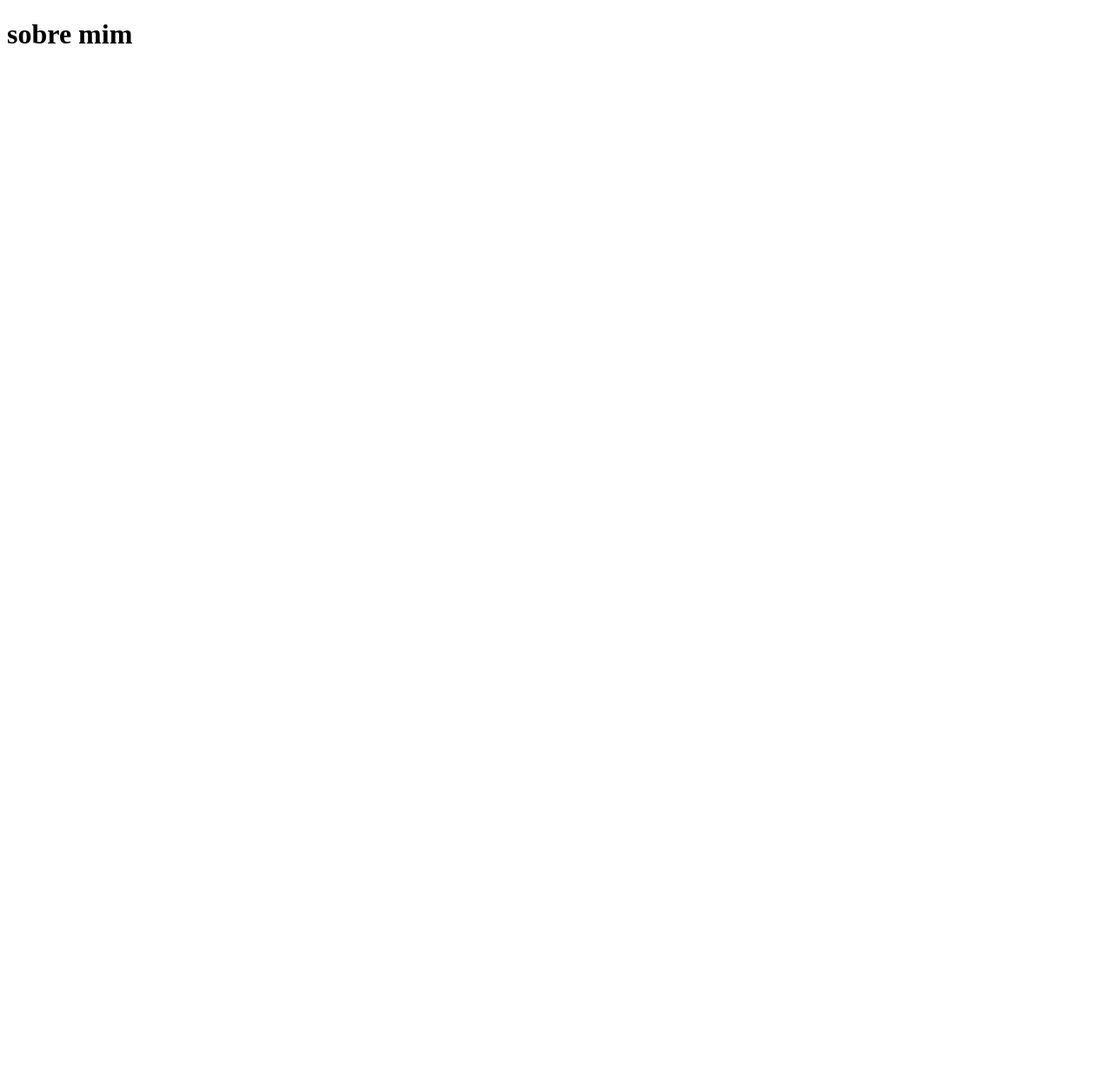
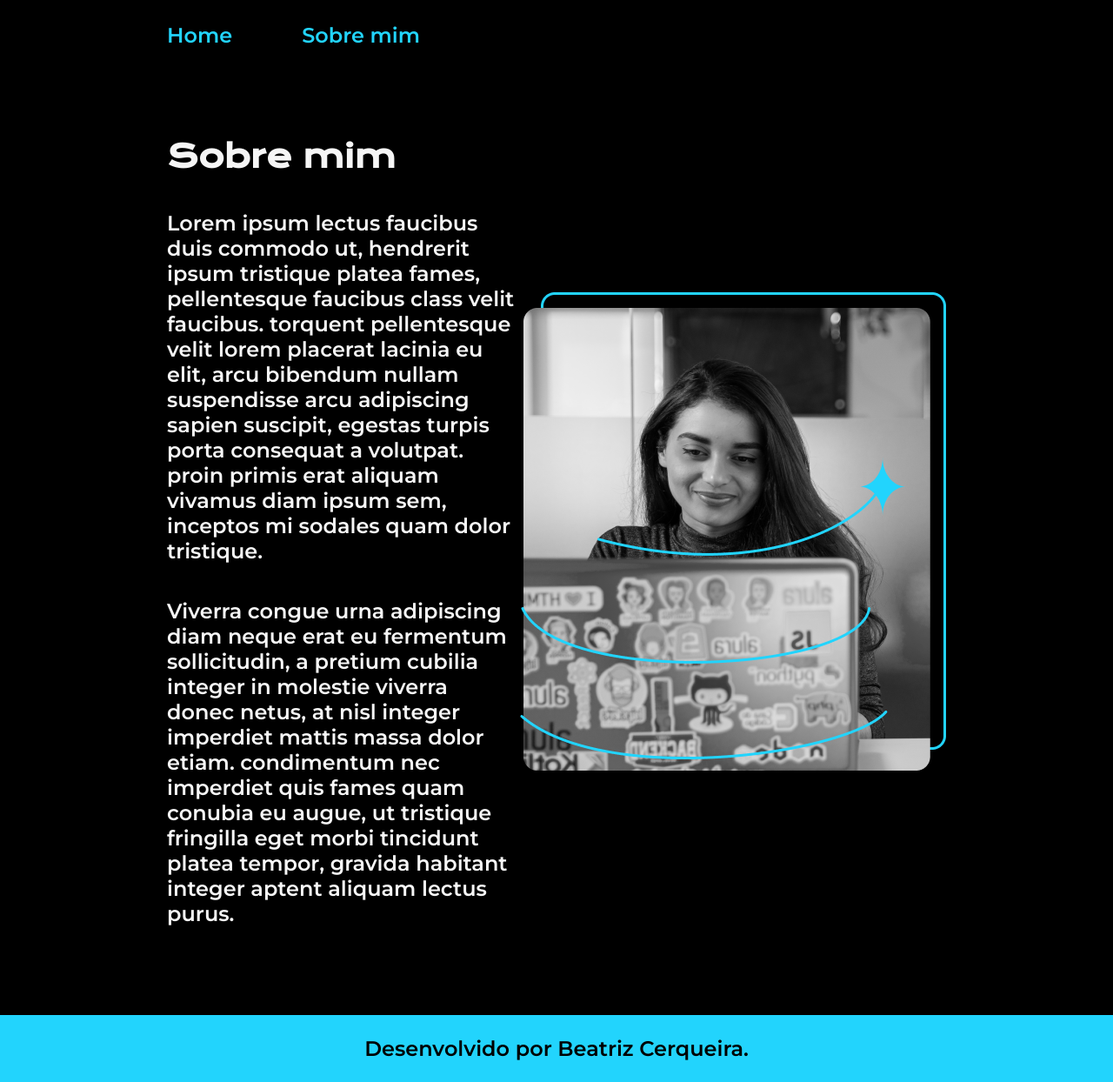
Before and after one commit to Binatriz/estudo-classes-posicionamento, a plain HTML site: page about.html in a window 1280 px wide. Shown: the whole page at 87% size. Before the commit the page ends 800 px from the top, so only its background shows below. Drawn offline with nearby package versions, Linux system fonts and the light colour scheme.

Commit message:
adicionado variaveis

```diff
--- a/about.html
+++ b/about.html
@@ -4,8 +4,31 @@
     <meta charset="UTF-8">
     <meta name="viewport" content="width=device-width, initial-scale=1.0">
     <title>Sobre mim</title>
+    <link rel="stylesheet" href="./styles/style.css">
 </head>
 <body>
-    <h1>sobre mim</h1>
+    <header class="cabecalho">
+        <nav class="cabecalho__menu">
+            <a class="cabecalho__menu__link" href="index.html">Home</a>
+            <a class="cabecalho__menu__link" href="about.html">Sobre mim</a>
+        </nav>
+    </header>
+
+    <main class="apresentacao">
+        <section class="apresentacao__conteudo">
+            <h1 class="apresentacao__conteudo__titulo">Sobre mim</h1>
+            <p class="apresentacao__conteudo__texto">Lorem ipsum lectus faucibus duis commodo ut, hendrerit ipsum tristique platea fames, pellentesque faucibus class velit faucibus. torquent
+                pellentesque velit lorem placerat lacinia eu elit, arcu bibendum nullam suspendisse arcu adipiscing sapien suscipit, egestas turpis porta
+                consequat a volutpat. proin primis erat aliquam vivamus diam ipsum sem, inceptos mi sodales quam dolor tristique.</p>
+            <p class="apresentacao__conteudo__texto">Viverra congue urna adipiscing diam neque erat eu fermentum sollicitudin, a pretium cubilia integer in molestie viverra donec netus, at nisl integer
+                imperdiet mattis massa dolor etiam. condimentum nec imperdiet quis fames quam conubia eu augue, ut tristique fringilla eget morbi tincidunt platea
+                tempor, gravida habitant integer aptent aliquam lectus purus.</p>
+        </section>
+        <img src="./assets/Imagem.png" alt="Foto da Joana Santos programando">
+    </main>
+
+    <footer class="rodape">
+        <p>Desenvolvido por Beatriz Cerqueira.</p>
+    </footer>
 </body>
 </html>
--- a/styles/style.css
+++ b/styles/style.css
@@ -1,4 +1,14 @@
 @import url('https://fonts.googleapis.com/css2?family=Krona+One&family=Montserrat:ital,wght@0,600;1,600&family=Poppins:ital,wght@0,100;0,200;0,300;0,400;0,500;0,600;0,700;0,800;0,900;1,100;1,200;1,300;1,400;1,500;1,600;1,700;1,800;1,900&display=swap');
+
+:root {
+    --cor-principal: #000000;
+    --cor-secundaria: #F6F6F6;
+    --cor-terciaria: #22D4FD;
+    --cor-hover: #272727;
+
+    --font-principal: 'Krona One', sans-serif;
+    --font-secundaria: 'Montserrat', sans-serif;
+}
 
 * {
     margin: 0;
@@ -7,24 +17,24 @@
 
 body {
     box-sizing: border-box;
-    background-color: #000000;
-    color: #F6F6F6;
+    background-color: var(--cor-principal);
+    color: var(--cor-secundaria);
 }
 
-.cabecalho{
+.cabecalho {
     padding: 2% 0 0 15%;
 }
 
-.cabecalho__menu{
+.cabecalho__menu {
     display: flex;
     gap: 80px;
 }
 
-.cabecalho__menu__link{
-    font-family: 'Montserrat', sans-serif;
+.cabecalho__menu__link {
+    font-family: var(--font-secundaria);
     font-size: 24px;
     font-weight: 600;
-    color: #22D4FD;
+    color: var(--cor-terciaria);
     text-decoration: none;
 }
 
@@ -44,16 +54,16 @@ body {
 
 .apresentacao__conteudo__titulo {
     font-size: 36px;
-    font-family: "Krona One", sans-serif;
+    font-family: var(--font-principal);
 }
 
 .titulo-destaque {
-    color: #22D4FD;
+    color: var(--cor-terciaria);
 }
 
 .apresentacao__conteudo__texto {
     font-size: 24px;
-    font-family: 'Montserrat', sans-serif;
+    font-family: var(--font-secundaria);
 }
 
 .apresentacao__links {
@@ -65,7 +75,7 @@ body {
 }
 
 .apresentacao__links__subtitulo {
-    font-family: 'Krona One', sans-serif;
+    font-family: var(--font-principal);
     font-weight: 400;
     font-size: 24px;
 }
@@ -80,21 +90,20 @@ body {
     font-size: 24px;
     padding: 21.5px 0;
     text-decoration: none;
-    color: #000000;
-    font-family: 'Montserrat', sans-serif;
-    color: #F6F6F6;
-    border: 2px solid #22D4FD;
+    font-family: var(--font-secundaria);
+    color: var(--cor-secundaria);
+    border: 2px solid var(--cor-terciaria);
 }
 
 .apresentacao__links__link:hover {
-    background-color: #272727;
+    background-color: var(--cor-hover);
 }
 
 .rodape {
     padding: 24px;
-    color: #000000;
-    background-color: #22D4FD;
-    font-family: 'Montserrat', sans-serif;
+    color: var(--cor-principal);
+    background-color: var(--cor-terciaria);
+    font-family: var(--font-secundaria);
     text-align: center;
     font-size: 24px;
     font-weight: 400;
```
